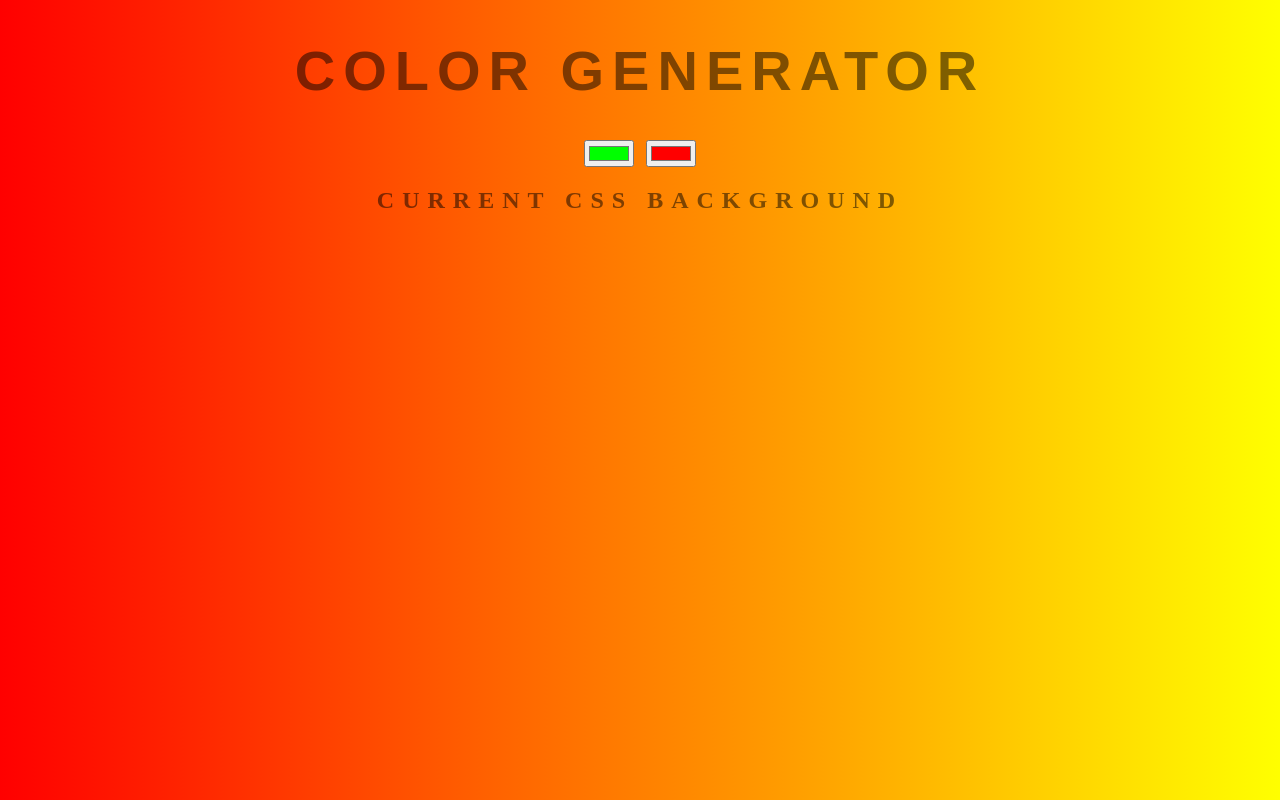
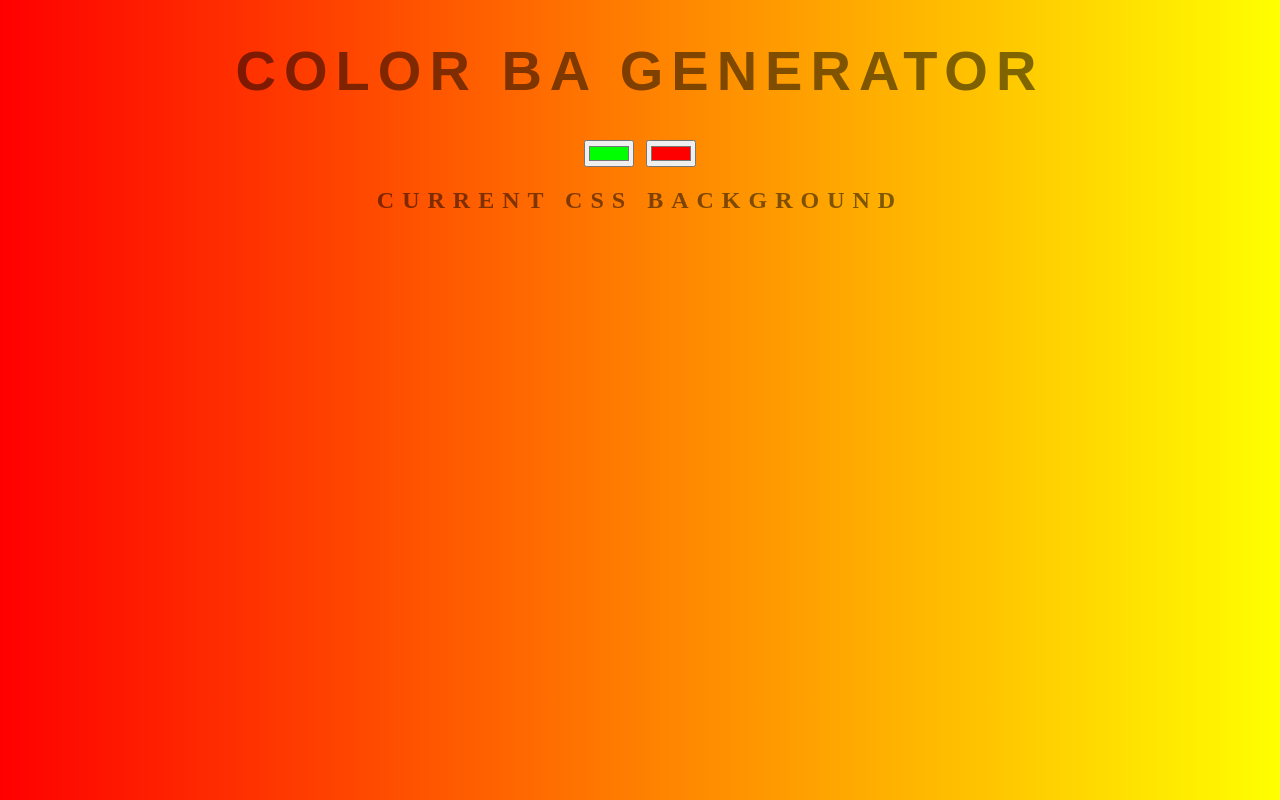
Before and after one commit to noku-lab/background-generator, a plain HTML site: page index.html in a window 1280 px wide. Drawn offline with Linux system fonts and the light colour scheme.

Commit message:
another one

```diff
--- a/index.html
+++ b/index.html
@@ -10,7 +10,7 @@
 </head>
 <body id="gradient">
 
-<h1>Color Generator</h1>
+<h1>Color Ba Generator</h1>
 <input type="color" name="color1" class="color1" value="#00ff00">
 <input type="color" name="color2" class="color2" value="#ff0000">
 <h2>Current CSS Background</h2>
```
